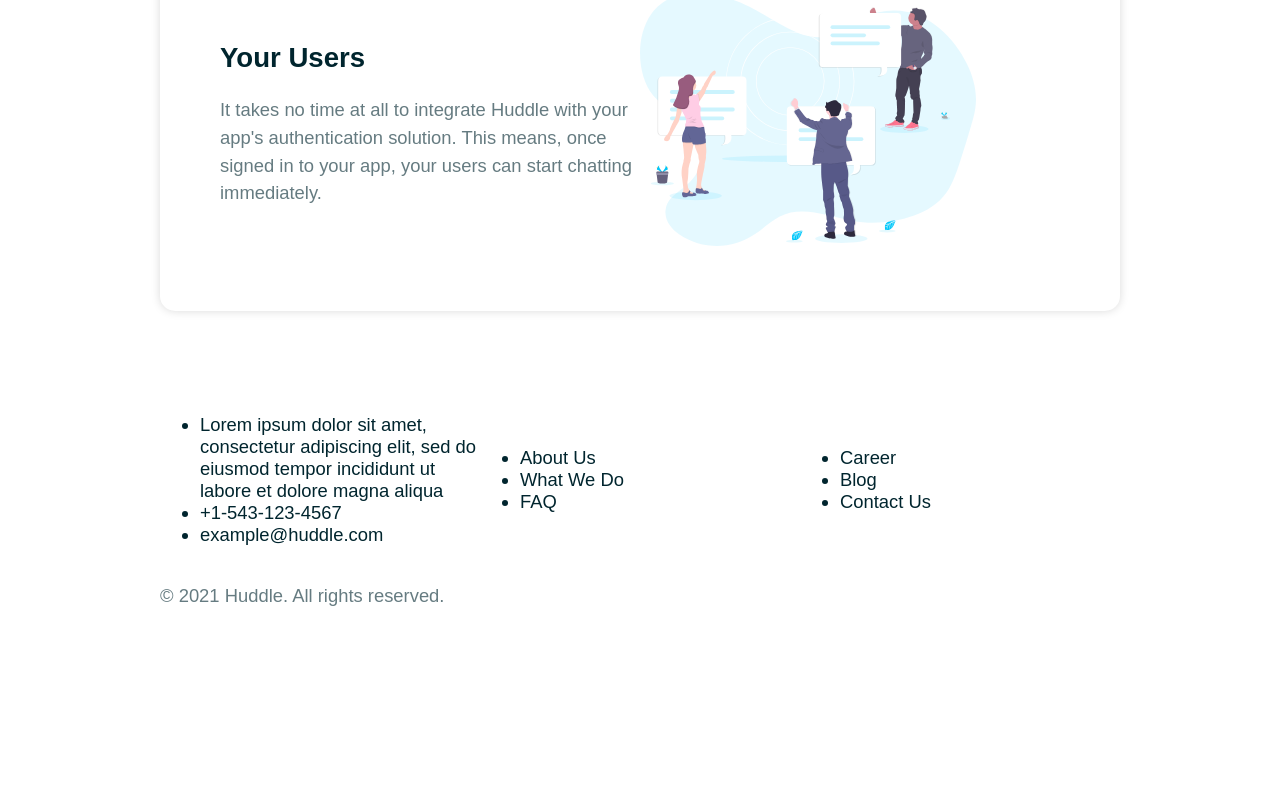
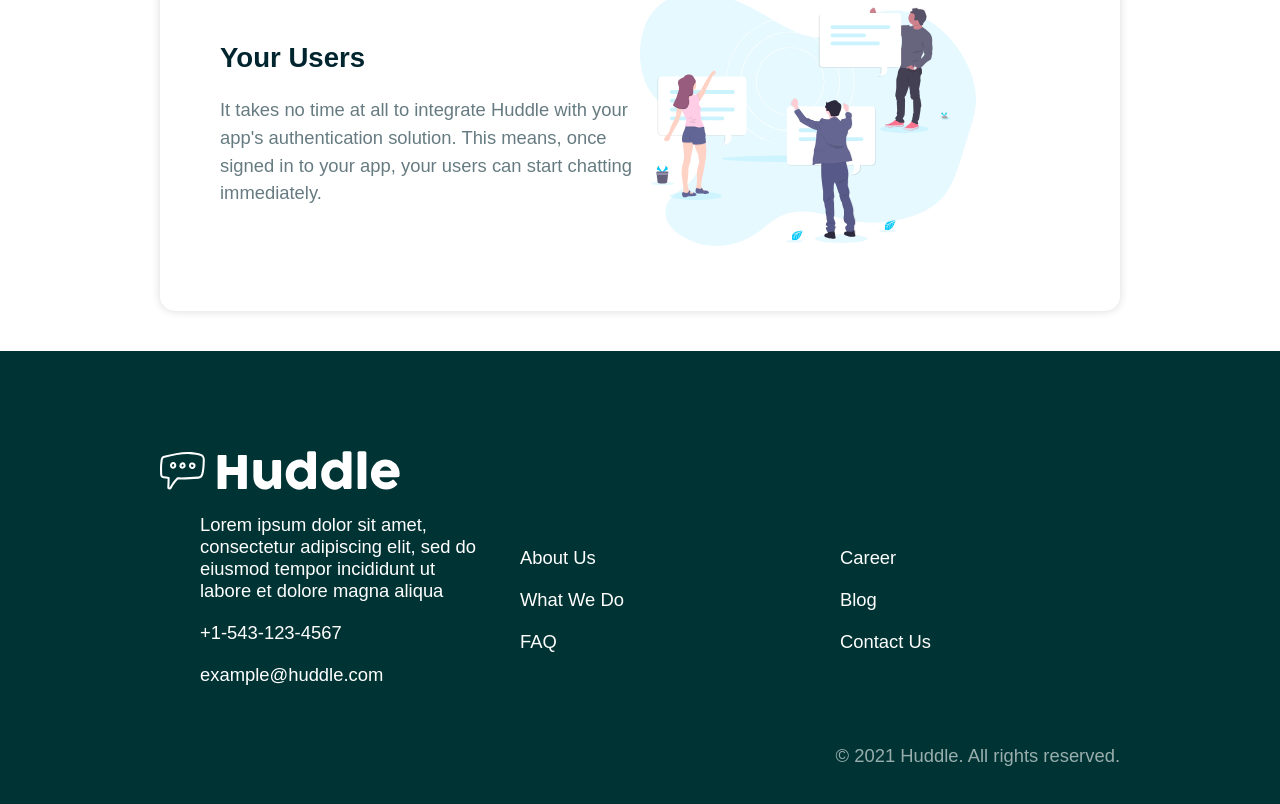
Before and after one commit to infiniteoo/REACT-styled_components, a React (Create React App) app: page / in a window 1280 px wide. Shown: the part 1402-2206 px from the top of the page. Before the commit the page ends 2030 px from the top, so only its background shows below. Built offline with nearby package versions, Linux system fonts and the light colour scheme.

Commit message:
styled our footer.

```diff
--- a/src/components/Footer.js
+++ b/src/components/Footer.js
@@ -1,9 +1,10 @@
 import { Container } from "./styles/Container.styled";
 import { Flex } from "./styles/Flex.styled";
+import { StyledFooter } from "./styles/Footer.styled";
 
 export default function Footer() {
   return (
-    <div>
+    <StyledFooter>
       <Container>
         <img src="./images/logo_white.svg" alt="" />
         <Flex>
@@ -31,6 +32,6 @@ export default function Footer() {
         </Flex>
         <p>&copy; 2021 Huddle. All rights reserved.</p>
       </Container>
-    </div>
+    </StyledFooter>
   );
 }
--- /dev/null
+++ b/src/components/styles/Footer.styled.js
@@ -0,0 +1,25 @@
+import styled from "styled-components";
+
+export const StyledFooter = styled.footer`
+  background-color: ${({ theme }) => theme.colors.footer};
+  color: #fff;
+  padding: 100px 0 60px;
+  ul {
+    list-style-type: none;
+  }
+  ul li {
+    margin-bottom: 20px;
+  }
+  p {
+    text-align: right;
+  }
+  @media (max-width: ${({ theme }) => theme.mobile}) {
+    text-align: center;
+    ul {
+      padding: 0;
+    }
+    p {
+      text-align: center;
+    }
+  }
+`;
```
